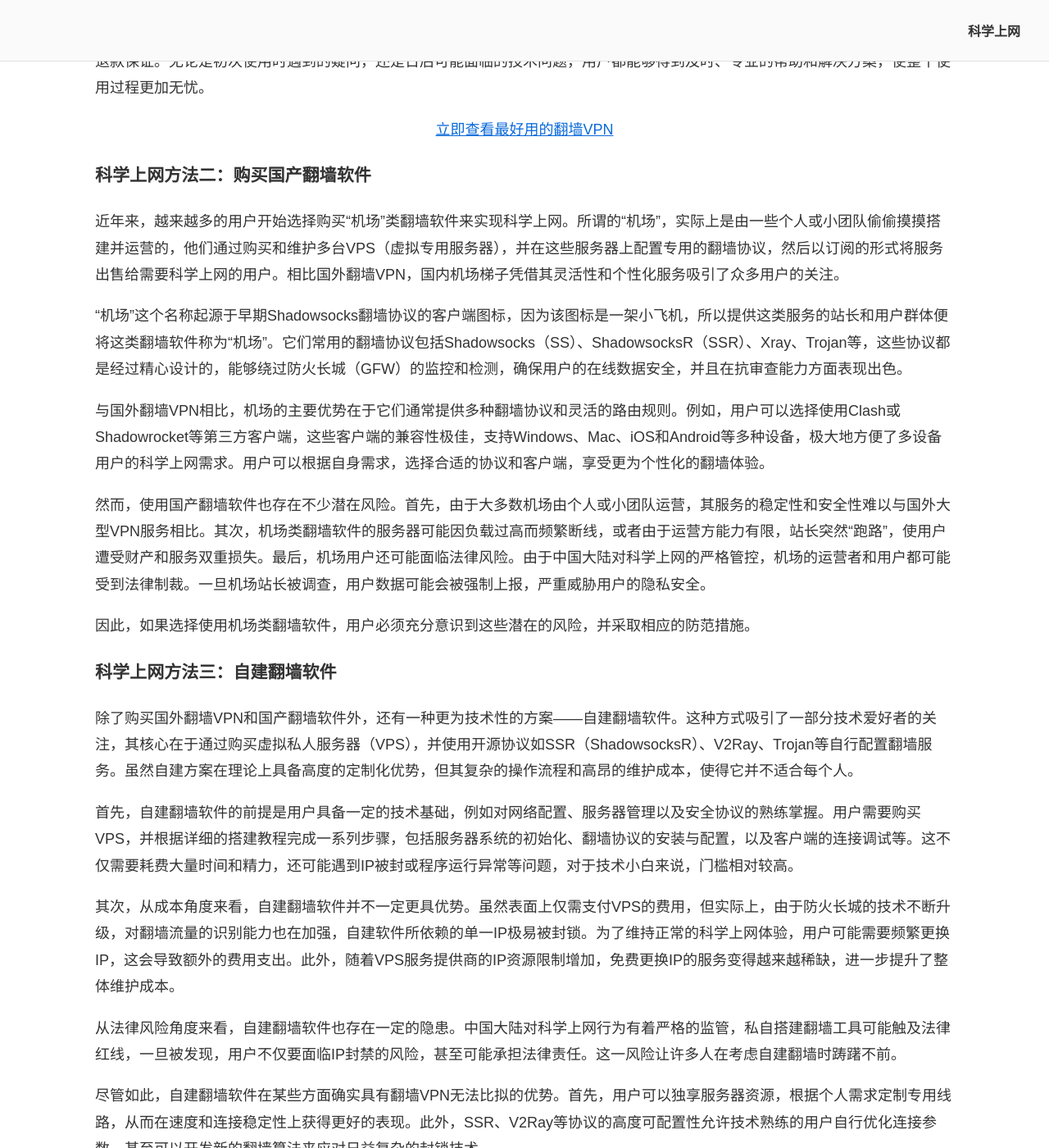
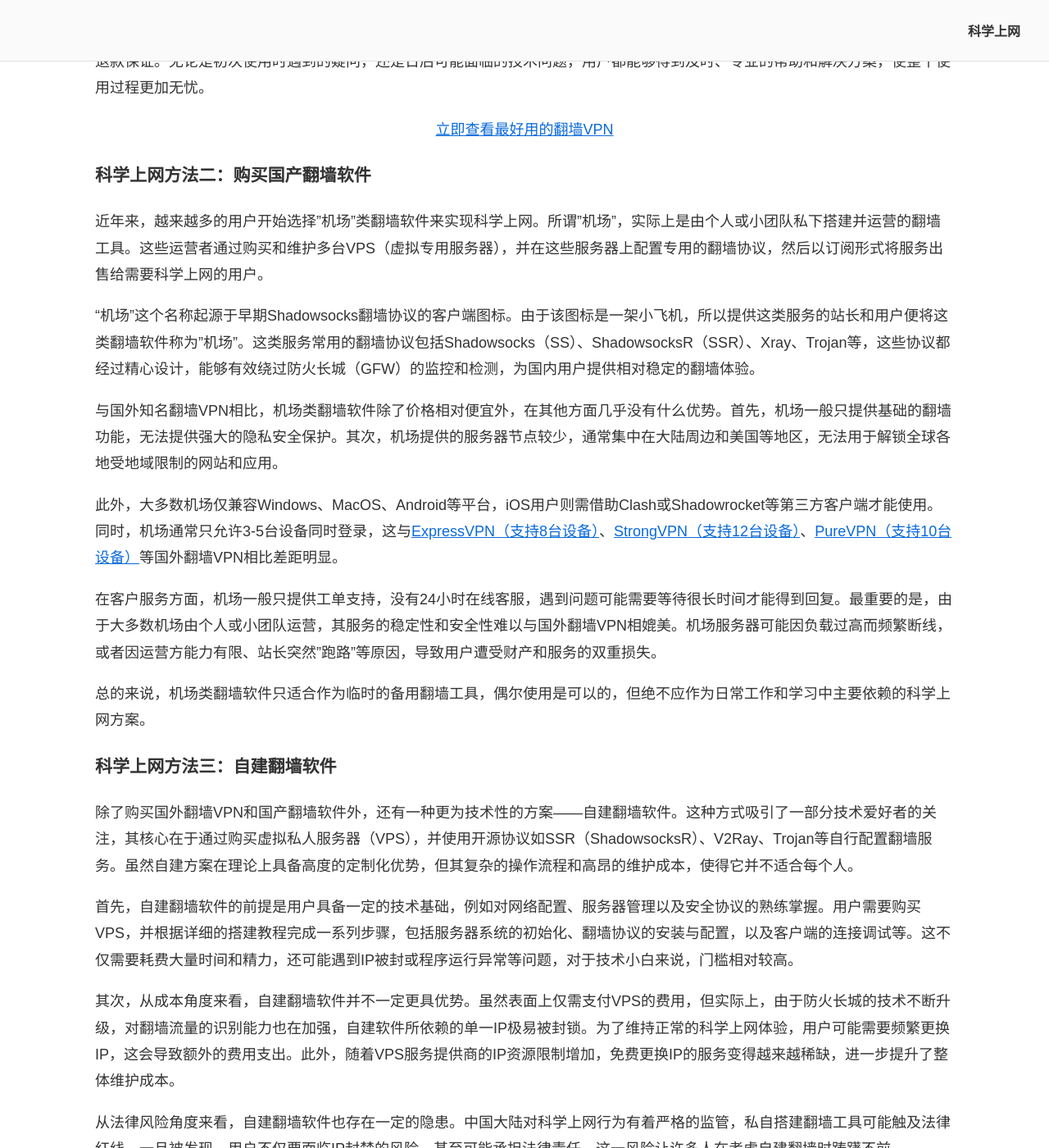
Before and after one commit to chinavpns/chinavpns.github.io, a Jekyll site: the page built from index.md, in a window 1280 px wide and 1400 px high, scrolled down 5749 px. Shown: the whole window at 82% size. Built offline with Jekyll 4.4.1, drawn with Linux system fonts in a browser that asks for light colours.

Commit message:
Update index.md

```diff
--- a/index.md
+++ b/index.md
@@ -113,15 +113,17 @@ description: 科学上网指南：2025年最好用的翻墙VPN和翻墙软件推
 
 ### 科学上网方法二：购买国产翻墙软件
 
-近年来，越来越多的用户开始选择购买“机场”类翻墙软件来实现科学上网。所谓的“机场”，实际上是由一些个人或小团队偷偷摸摸搭建并运营的，他们通过购买和维护多台VPS（虚拟专用服务器），并在这些服务器上配置专用的翻墙协议，然后以订阅的形式将服务出售给需要科学上网的用户。相比国外翻墙VPN，国内机场梯子凭借其灵活性和个性化服务吸引了众多用户的关注。
+近年来，越来越多的用户开始选择"机场"类翻墙软件来实现科学上网。所谓"机场"，实际上是由个人或小团队私下搭建并运营的翻墙工具。这些运营者通过购买和维护多台VPS（虚拟专用服务器），并在这些服务器上配置专用的翻墙协议，然后以订阅形式将服务出售给需要科学上网的用户。
 
-“机场”这个名称起源于早期Shadowsocks翻墙协议的客户端图标，因为该图标是一架小飞机，所以提供这类服务的站长和用户群体便将这类翻墙软件称为“机场”。它们常用的翻墙协议包括Shadowsocks（SS）、ShadowsocksR（SSR）、Xray、Trojan等，这些协议都是经过精心设计的，能够绕过防火长城（GFW）的监控和检测，确保用户的在线数据安全，并且在抗审查能力方面表现出色。
+"机场"这个名称起源于早期Shadowsocks翻墙协议的客户端图标。由于该图标是一架小飞机，所以提供这类服务的站长和用户便将这类翻墙软件称为"机场"。这类服务常用的翻墙协议包括Shadowsocks（SS）、ShadowsocksR（SSR）、Xray、Trojan等，这些协议都经过精心设计，能够有效绕过防火长城（GFW）的监控和检测，为国内用户提供相对稳定的翻墙体验。
 
-与国外翻墙VPN相比，机场的主要优势在于它们通常提供多种翻墙协议和灵活的路由规则。例如，用户可以选择使用Clash或Shadowrocket等第三方客户端，这些客户端的兼容性极佳，支持Windows、Mac、iOS和Android等多种设备，极大地方便了多设备用户的科学上网需求。用户可以根据自身需求，选择合适的协议和客户端，享受更为个性化的翻墙体验。
+与国外知名翻墙VPN相比，机场类翻墙软件除了价格相对便宜外，在其他方面几乎没有什么优势。首先，机场一般只提供基础的翻墙功能，无法提供强大的隐私安全保护。其次，机场提供的服务器节点较少，通常集中在大陆周边和美国等地区，无法用于解锁全球各地受地域限制的网站和应用。
 
-然而，使用国产翻墙软件也存在不少潜在风险。首先，由于大多数机场由个人或小团队运营，其服务的稳定性和安全性难以与国外大型VPN服务相比。其次，机场类翻墙软件的服务器可能因负载过高而频繁断线，或者由于运营方能力有限，站长突然“跑路”，使用户遭受财产和服务双重损失。最后，机场用户还可能面临法律风险。由于中国大陆对科学上网的严格管控，机场的运营者和用户都可能受到法律制裁。一旦机场站长被调查，用户数据可能会被强制上报，严重威胁用户的隐私安全。
+此外，大多数机场仅兼容Windows、MacOS、Android等平台，iOS用户则需借助Clash或Shadowrocket等第三方客户端才能使用。同时，机场通常只允许3-5台设备同时登录，这与<a href="https://chinavpns.github.io/#%E7%BF%BB%E5%A2%99vpn%E6%8E%A8%E8%8D%90%E4%B8%80expressvpn---%E7%BF%BB%E5%A2%99%E9%9D%9E%E5%B8%B8%E7%A8%B3%E5%AE%9A%E5%AE%89%E5%85%A8%E6%80%A7%E9%AB%98%E9%80%9F%E5%BA%A6%E4%B8%9A%E5%86%85%E6%9C%80%E5%BF%AB30%E5%A4%A9%E5%85%8D%E8%B4%B9">ExpressVPN（支持8台设备）</a>、<a href="https://chinavpns.github.io/#%E7%BF%BB%E5%A2%99vpn%E6%8E%A8%E8%8D%90%E4%BA%8Cstrongvpn---%E8%80%81%E7%89%8Cvpn%E6%94%AF%E6%8C%81%E6%94%AF%E4%BB%98%E5%AE%9D%E4%BB%98%E6%AC%BE">StrongVPN（支持12台设备）</a>、<a href="https://chinavpns.github.io/#%E7%BF%BB%E5%A2%99vpn%E6%8E%A8%E8%8D%90%E4%B8%89purevpn---%E5%AE%89%E5%85%A8%E5%A5%BD%E7%94%A8%E4%BB%B7%E6%A0%BC%E4%BE%BF%E5%AE%9C211%E7%BE%8E%E9%87%91%E6%9C%88">PureVPN（支持10台设备）</a>等国外翻墙VPN相比差距明显。
 
-因此，如果选择使用机场类翻墙软件，用户必须充分意识到这些潜在的风险，并采取相应的防范措施。
+在客户服务方面，机场一般只提供工单支持，没有24小时在线客服，遇到问题可能需要等待很长时间才能得到回复。最重要的是，由于大多数机场由个人或小团队运营，其服务的稳定性和安全性难以与国外翻墙VPN相媲美。机场服务器可能因负载过高而频繁断线，或者因运营方能力有限、站长突然"跑路"等原因，导致用户遭受财产和服务的双重损失。
+
+总的来说，机场类翻墙软件只适合作为临时的备用翻墙工具，偶尔使用是可以的，但绝不应作为日常工作和学习中主要依赖的科学上网方案。
 
 ### 科学上网方法三：自建翻墙软件
 
```
